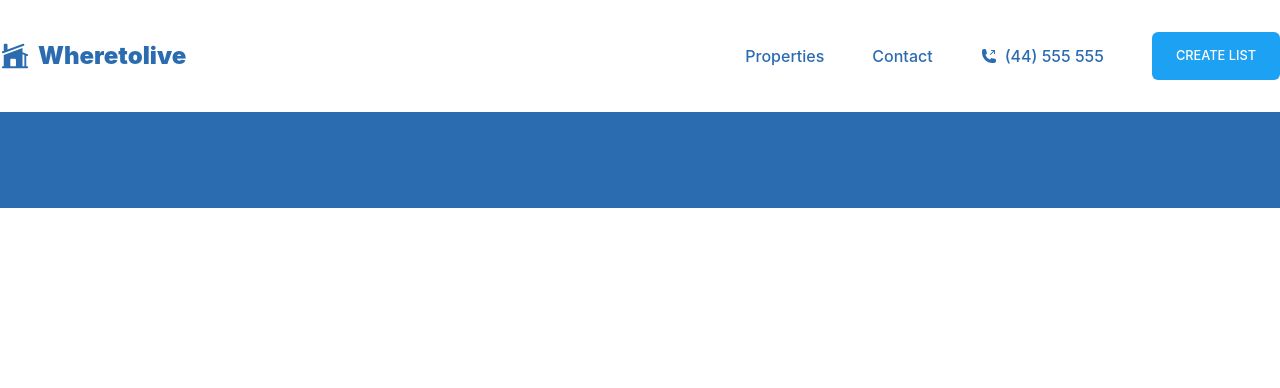
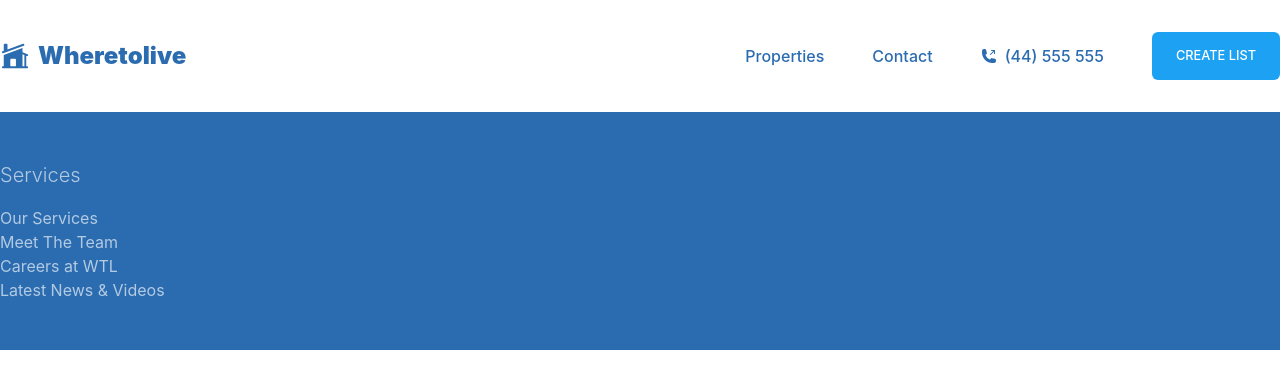
Before and after one commit to EdMarzal97/realstate_uk, a Next.js app: page / in a window 1280 px wide. Shown: the top 388 px of the page. Built offline with nearby package versions, Linux system fonts and the light colour scheme.

Commit message:
making footer

```diff
--- a/features/common/modules/Footer/Footer.js
+++ b/features/common/modules/Footer/Footer.js
@@ -1,4 +1,4 @@
-import { Box, SimpleGrid, Text } from '@chakra-ui/react';
+import { Box, Flex, SimpleGrid, Text } from '@chakra-ui/react';
 import Link from 'next/link';
 import { services, about, ourOffices, workWithUs } from './footerConsts'
 
@@ -6,7 +6,14 @@ const Footer = () => {
     return (
         <Box backgroundColor='blue.600' >
             <Box maxWidth='1280px' margin='0 auto' paddingY='3rem' paddingX={{ base: '2rem', sm: '0' }}>
-                <SimpleGrid columns='4' color='whiteAlpha.700' gap='1.7rem' minChildWidth='150px'></SimpleGrid>
+                <SimpleGrid columns='4' color='whiteAlpha.700' gap='1.7rem' minChildWidth='150px'>
+                    <Flex flexDirection='column'>
+                        <FooterHeader title='Services' />
+                        {services.map((item) => (
+                            <FooterLink key={item.name} {...item}/>
+                        ))}
+                    </Flex>
+                </SimpleGrid>
             </Box>
         </Box>
      );
```
